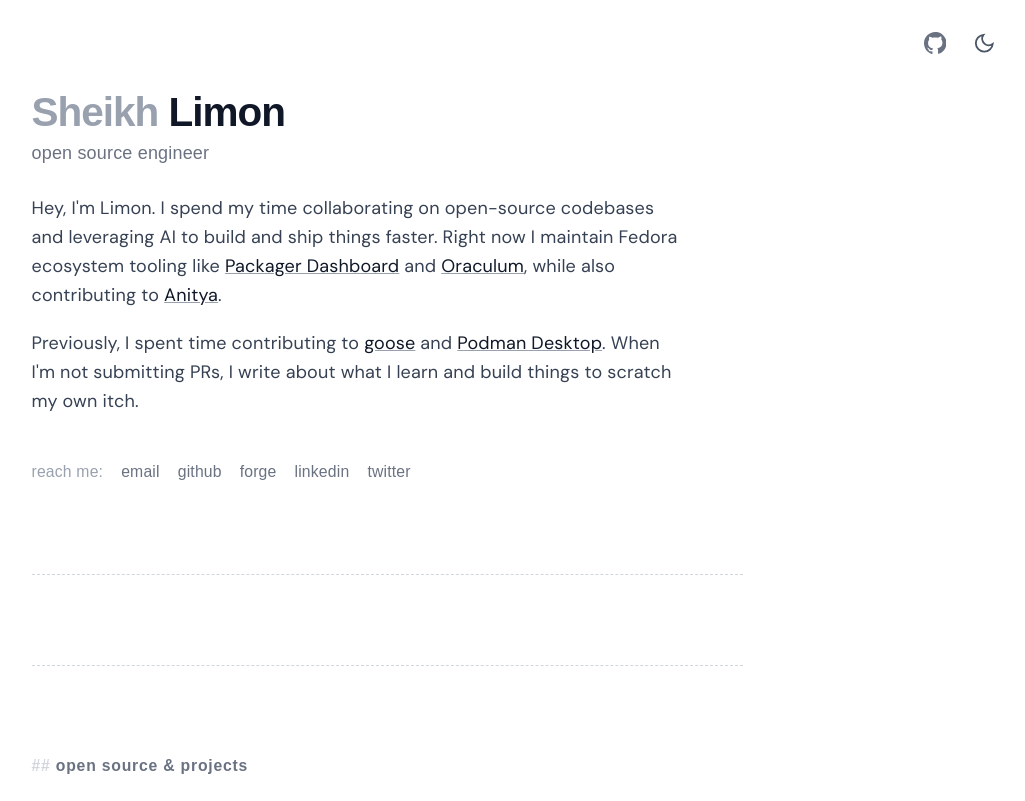
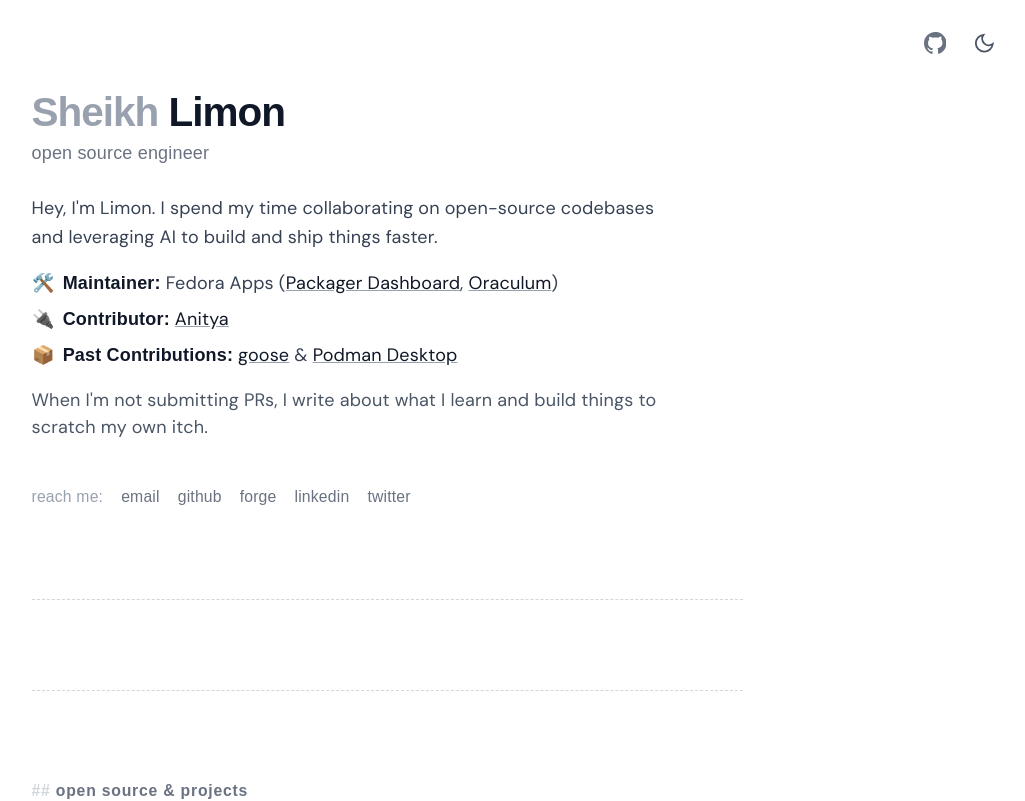
Before and after one commit to sheikhlimon/limon-portfolio, a Next.js app: page / in a window 1280 px wide. Shown: the top 801 px of the page, without its empty margins (253-1278 px from the left). Built offline with nearby package versions, Linux system fonts and the light colour scheme; no server answers; a web font is replaced by a local one.

Commit message:
style: format open-source roles as structured list in Hero

```diff
--- a/app/components/Hero.tsx
+++ b/app/components/Hero.tsx
@@ -27,7 +27,17 @@
       <div className="text-gray-700 dark:text-gray-300 space-y-4 text-base leading-relaxed max-w-xl">
         <p>
           Hey, I'm Limon. I spend my time collaborating on open-source codebases and leveraging AI
-          to build and ship things faster. Right now I maintain Fedora ecosystem tooling like{" "}
+          to build and ship things faster.
+        </p>
+
+        <ul className="space-y-2 text-sm sm:text-base">
+          <li className="flex items-start gap-2">
+            <span>🛠️</span>
+            <span>
+              <strong className="font-semibold text-gray-900 dark:text-white font-display">
+                Maintainer:
+              </strong>{" "}
+              Fedora Apps (
               <a
                 href="https://forge.fedoraproject.org/apps/packager_dashboard"
                 target="_blank"
@@ -35,8 +45,8 @@
                 className="text-gray-900 dark:text-white underline decoration-gray-400 dark:decoration-gray-600 hover:decoration-gray-900 dark:hover:decoration-white transition-colors"
               >
                 Packager Dashboard
-          </a>{" "}
-          and{" "}
+              </a>
+              ,{" "}
               <a
                 href="https://forge.fedoraproject.org/apps/oraculum"
                 target="_blank"
@@ -45,7 +55,15 @@
               >
                 Oraculum
               </a>
-          , while also contributing to{" "}
+              )
+            </span>
+          </li>
+          <li className="flex items-start gap-2">
+            <span>🔌</span>
+            <span>
+              <strong className="font-semibold text-gray-900 dark:text-white font-display">
+                Contributor:
+              </strong>{" "}
               <a
                 href="https://github.com/fedora-infra/anitya"
                 target="_blank"
@@ -54,10 +72,14 @@
               >
                 Anitya
               </a>
-          .
-        </p>
-        <p>
-          Previously, I spent time contributing to{" "}
+            </span>
+          </li>
+          <li className="flex items-start gap-2">
+            <span>📦</span>
+            <span>
+              <strong className="font-semibold text-gray-900 dark:text-white font-display">
+                Past Contributions:
+              </strong>{" "}
               <a
                 href="https://github.com/aaif-goose/goose"
                 target="_blank"
@@ -66,7 +88,7 @@
               >
                 goose
               </a>{" "}
-          and{" "}
+              &{" "}
               <a
                 href="https://github.com/podman-desktop/podman-desktop"
                 target="_blank"
@@ -75,8 +97,13 @@
               >
                 Podman Desktop
               </a>
-          . When I'm not submitting PRs, I write about what I learn and build things to scratch my
-          own itch.
+            </span>
+          </li>
+        </ul>
+
+        <p className="text-sm sm:text-base text-gray-600 dark:text-gray-400">
+          When I'm not submitting PRs, I write about what I learn and build things to scratch my own
+          itch.
         </p>
       </div>
 
--- a/lib/constants.ts
+++ b/lib/constants.ts
@@ -7,7 +7,7 @@
   githubUsername: "sheikhlimon",
   siteTitle: "Sheikh Limon – Open Source Engineer",
   siteDescription:
-    "Open source engineer & maintainer for Fedora ecosystem tooling (Packager Dashboard, Oraculum).",
+    "Open source engineer & maintainer for Fedora Apps (Packager Dashboard, Oraculum).",
   siteKeywords: [
     "Open Source Engineer",
     "Software Engineer",
```
Lines whose indentation alone changed are shown as unchanged.
